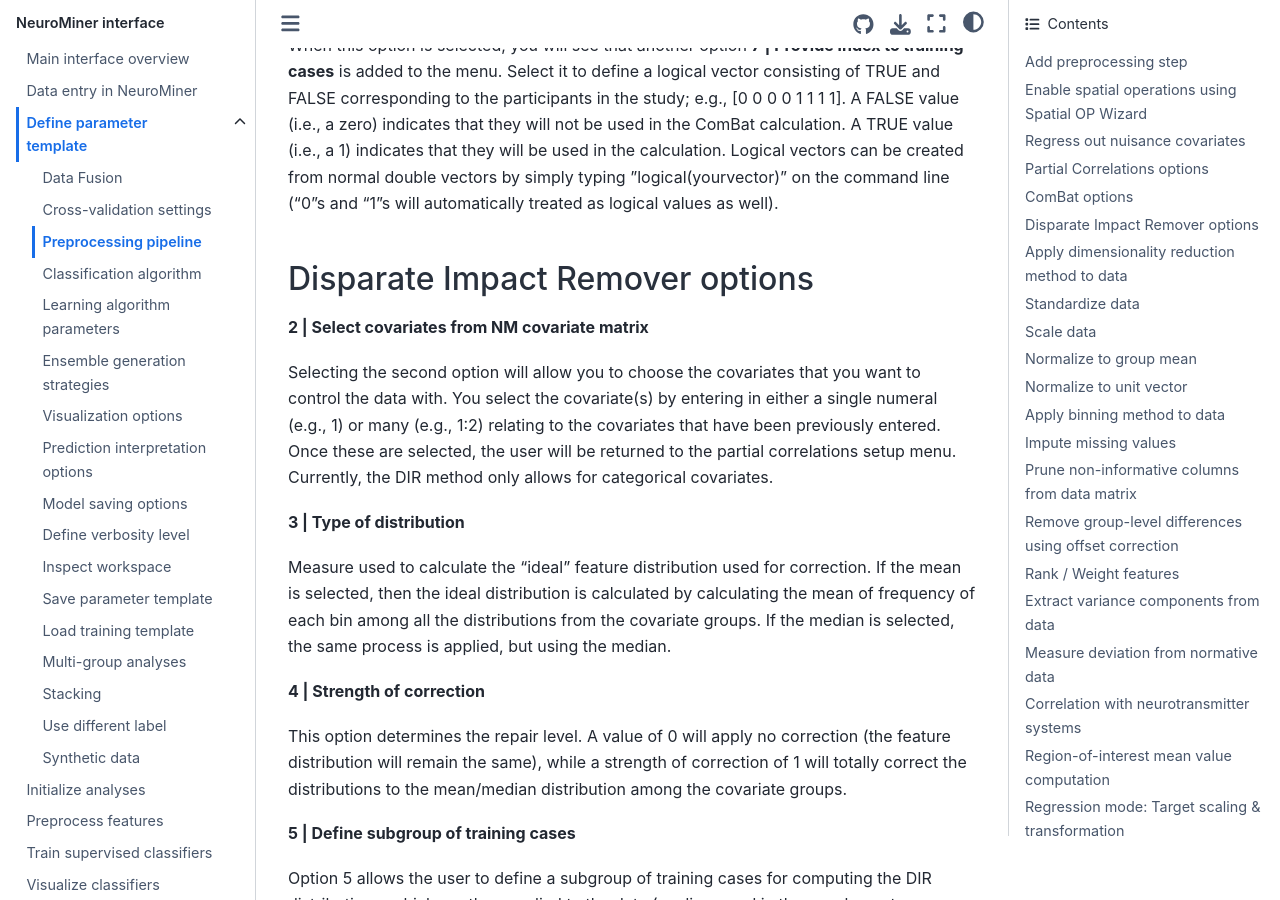
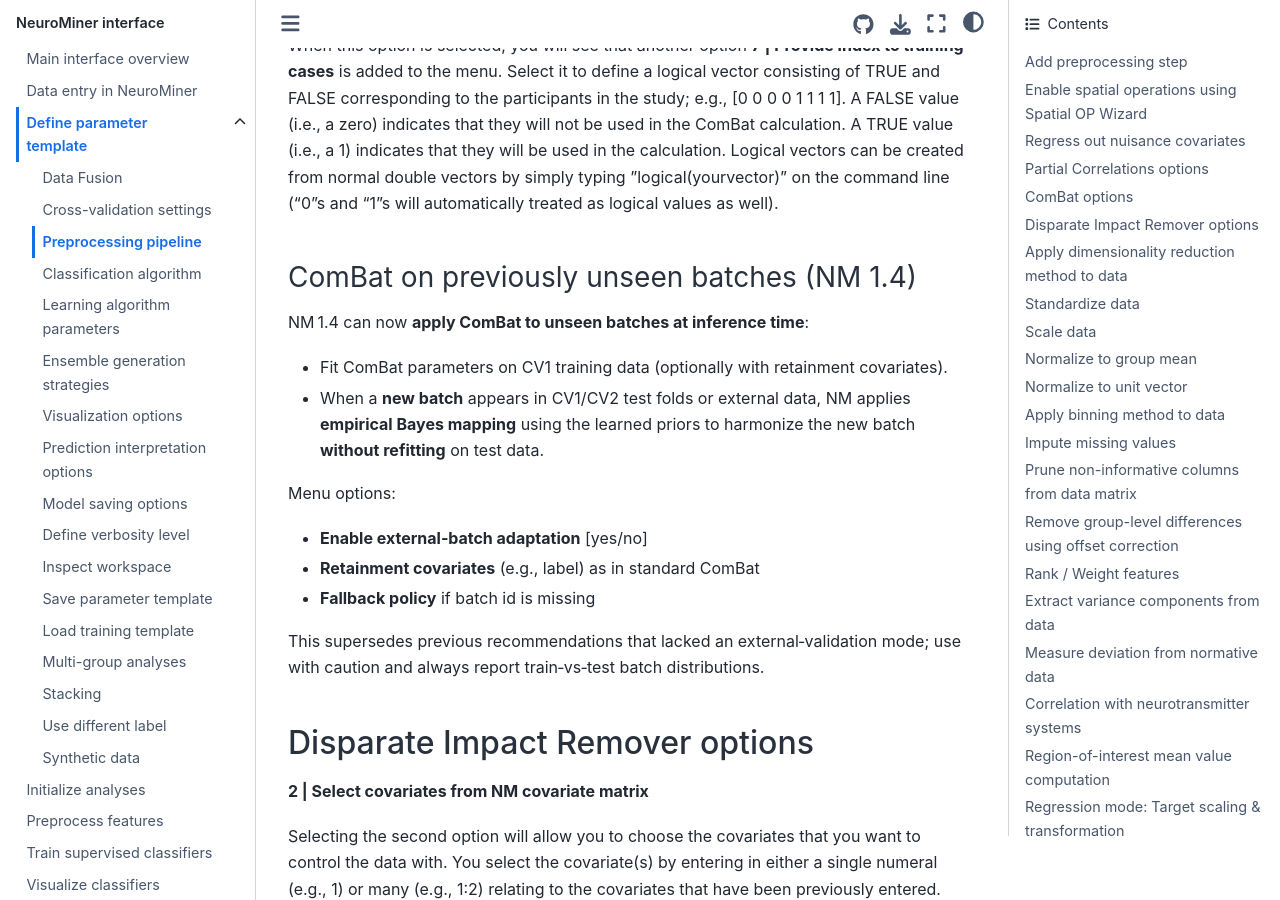
Before and after one commit to claravetter/NM-1.4-manual-working-copy, a Jupyter Book: the page built from docs/4.2.02_paramtemp_preprocessing_pipeline.md, in a window 1280 px wide and 900 px high, scrolled down 7647 px. Built offline with Jupyter Book 1.0.4 settings and Sphinx 7.4.7 and the Sphinx Book theme 1.1.4, drawn with Linux system fonts in a browser that asks for light colours; some of the changed text lies outside the part shown.

Commit message:
new features

```diff
--- a/docs/4.2.02_paramtemp_preprocessing_pipeline.md
+++ b/docs/4.2.02_paramtemp_preprocessing_pipeline.md
@@ -170,6 +170,20 @@ Option 5 allows the user to define a subgroup of training cases for the ComBat c
 
 When this option is selected, you will see that another option **7 | Provide index to training cases** is added to the menu. Select it to define a logical vector consisting of TRUE and FALSE corresponding to the participants in the study; e.g., [0 0 0 0 1 1 1 1]. A FALSE value (i.e., a zero) indicates that they will not be used in the ComBat calculation. A TRUE value (i.e., a 1) indicates that they will be used in the calculation. Logical vectors can be created from normal double vectors by simply typing ”logical(yourvector)” on the command line ("0"s and "1"s will automatically treated as logical values as well).
 
+### ComBat on previously unseen batches (NM 1.4)
+
+NM 1.4 can now **apply ComBat to unseen batches at inference time**:
+- Fit ComBat parameters on CV1 training data (optionally with retainment covariates).
+- When a **new batch** appears in CV1/CV2 test folds or external data, NM applies **empirical Bayes mapping** using the learned priors to harmonize the new batch **without refitting** on test data.
+
+Menu options:
+- **Enable external‑batch adaptation** [yes/no]
+- **Retainment covariates** (e.g., label) as in standard ComBat
+- **Fallback policy** if batch id is missing
+
+This supersedes previous recommendations that lacked an external‑validation mode; use with caution and always report train‑vs‑test batch distributions.
+
+
 ## Disparate Impact Remover options
 
 **2 | Select covariates from NM covariate matrix**
@@ -221,12 +235,23 @@ These options allow the user to select how the components are extracted and an e
 > 1 | Absolute number range [ 1 ... n ] of eigenvectors
 > 2 | Percentage range [ 0 ... 1 ] of max dimensionality
 > 3 | Energy range [ 0 ... 1 ] of maximum decomposition
+> 4 | Geometric
+> 5 | Power
 
 **1 | Absolute number range [ 1 ... n ] of eigenvectors**:  A whole number of components that they would like to retain a priori.
 
 **2 | Percentage range \[ 0 \... 1 \] of max dimensionality**: A percentage of components to keep out of the total number of components.
 
 **3 | Energy range \[ 0 \... 1 \] of maximum decomposition**: Retaining components based on the percentage of the total amount of variance explained (i.e., energy). For example, you might want to keep all components that explain 80% of the variance of your data.
+
+**4 | Geometric**: Component counts follow a geometric sequence between `[min, max]` (e.g., 8, 12, 18, 27, …).
+
+**5 | Power**: Component counts follow a power‑law spacing across `[min, max]` (denser at small or large scales depending on exponent).
+
+:::{note}
+Use **geometric** and **power** options when the “right” scale is unknown and you want more coverage of early/late component ranges with fewer grid points. Applicable to PCA/NMF/RPCA; for PLS set latent‑dim grid analogously.
+:::
+
 
 For each of these options, except PLS, NeuroMiner gives the user the option to optimize the number of components that are selected during cross-validation by specifying a range of values. For example, a range of 20%, 40%, and 60% can be selected by entering [0.2 0.4 0.6]. NeuroMiner will then conduct all optimization procedures using these percentages of retained variance–i.e., it will find the best PCA reduction considering the other settings. If a range of values is required, then it is recommended that an additional substep is performed.
 
```
Also changed, not shown: docs/4.2.03_paramtemp_classification_algorithm.md (+10 -0 lines), docs/4.6_mainmenu_visualize_classifiers.md (line endings or trailing spaces).
